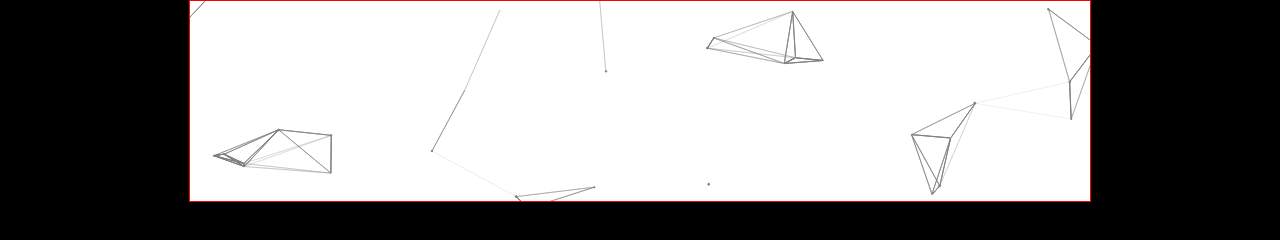
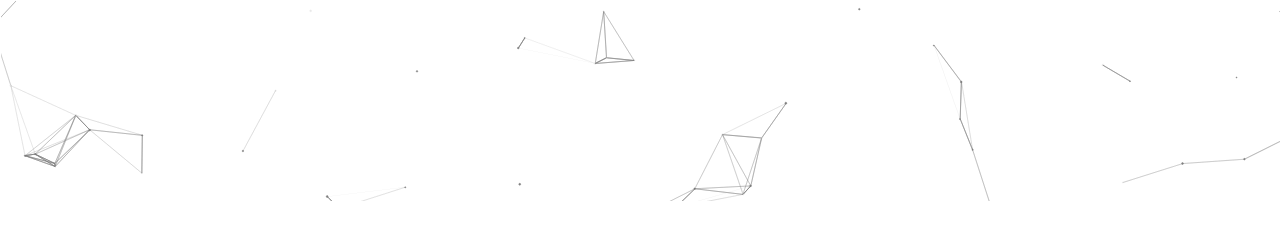
Before and after one commit to Akawgan/canvas-lab, a plain HTML site: page index.html in a window 1280 px wide. Drawn offline with Linux system fonts and the light colour scheme.

Commit message:
Update styling

```diff
--- a/canvas.js
+++ b/canvas.js
@@ -5,18 +5,18 @@ var x = 0;
 var y = 0;
 let dotColor = "#808080";
 let lineColor = "#808080";
-let dotAmount = 40;
+let dotAmount = 50;
 let dots = [];
 let maxSpeed = .3;
 let minSize = .5;
 let maxSize = 1;
-let minDistance = 100;
+let minDistance = 80;
 
     // Event handler to resize the canvas when the document view is changed
     window.addEventListener('resize', resizeCanvas, false);
 
     function resizeCanvas() {
-      canvas.width = 900;
+      canvas.width = window.innerWidth;
       canvas.height = 200;
 
       // Redraw everything after resizing the window
@@ -59,7 +59,7 @@ let minDistance = 100;
 
         if(distance < minDistance)
         {
-        ctx.lineWidth = 1;
+        ctx.lineWidth = .5;
         ctx.strokeStyle = `rgba(125, 125, 125, ${opacity})`;
         ctx.beginPath();
         ctx.moveTo(dot.posX, dot.posY);
--- a/index.html
+++ b/index.html
@@ -10,6 +10,10 @@
             Your browser does not support the HTML5 canvas tag.
         </canvas>
         </div>
+        <hr>
+        <div>
+
+        </div>
 
         <script type="text/javascript" src="canvas.js"></script>
     </body>
--- a/style.css
+++ b/style.css
@@ -3,7 +3,7 @@
 body
 {
     display: flex;
-    background-color: black;
+    background-color: rgb(255, 255, 255);
     overflow: hidden;
 }
 canvas
@@ -16,6 +16,6 @@ canvas
 {
     width: 600;
     height: 200;
-    border: 1px solid #ff0000;
+    border: 1px solid #ffffff;
     margin: 0 auto;
 }
```
